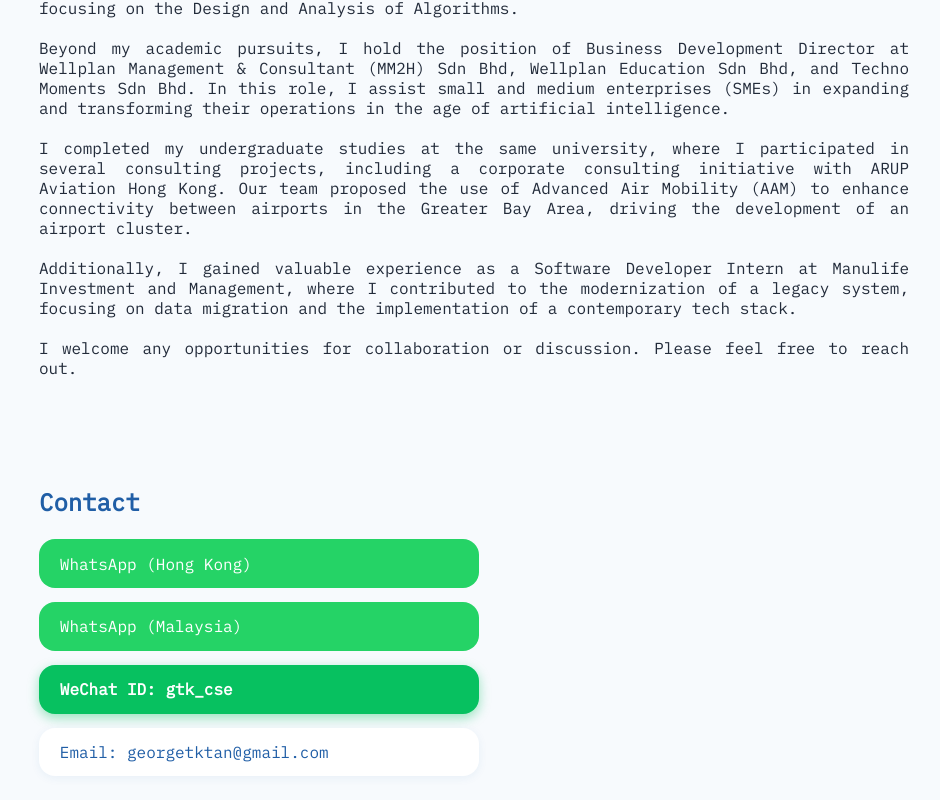
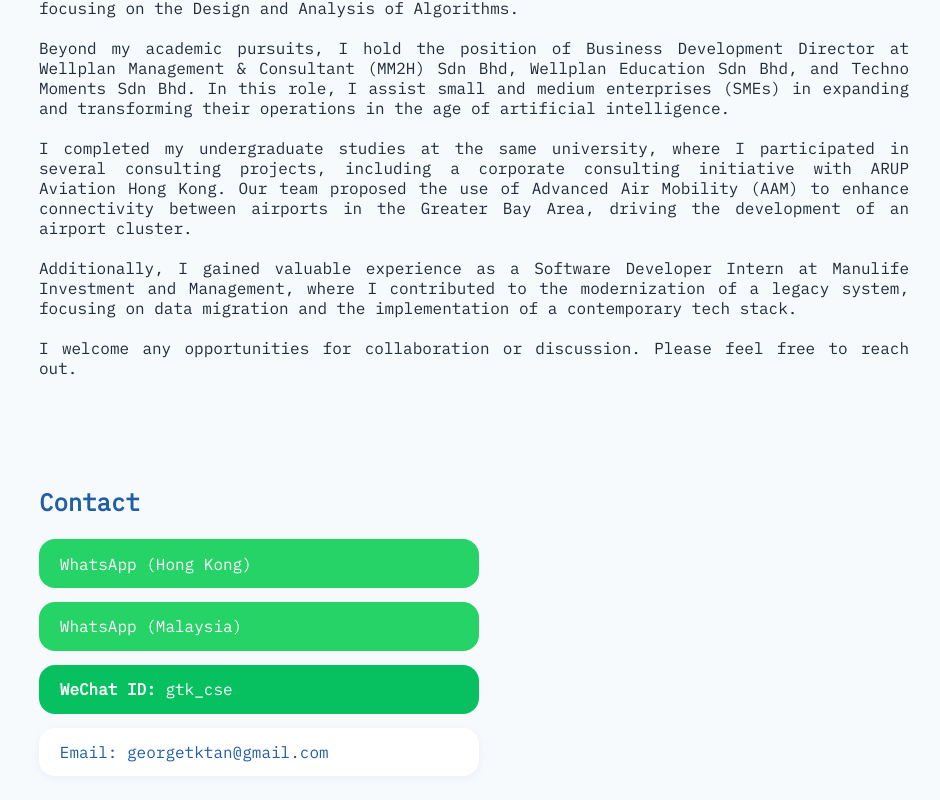
Before and after one commit to GeorgeTanTK/georgetantk.github.io, a plain HTML site: page index.html in a window 1280 px wide. Shown: the part 1253-2053 px from the top of the page, without its empty margins (166-1106 px from the left). Drawn offline with Linux system fonts and the light colour scheme.

Commit message:
update wechat

```diff
--- a/style.css
+++ b/style.css
@@ -139,17 +139,10 @@
   }
 
   .wechat-bubble {
-    display: flex;
-    align-items: center;
-    background-color: #07c160; /* WeChat green */
+    background: #07c160;;
     padding: 0.9em 1.3em;
     border-radius: 16px;
     color: white;
-    font-family: 'IBM Plex Mono', monospace;
-    font-weight: 600;
-    box-shadow: 0 4px 12px rgba(7,193,96,0.4);
-    user-select: text;
+    text-decoration: none;
+    display: inline-block;
   }
-  .wechat-text {
-    font-size: 1rem;
-  }
```
